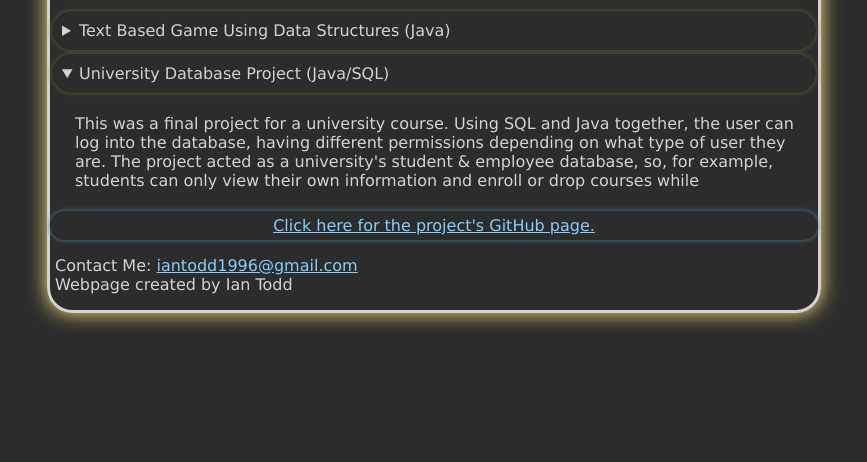
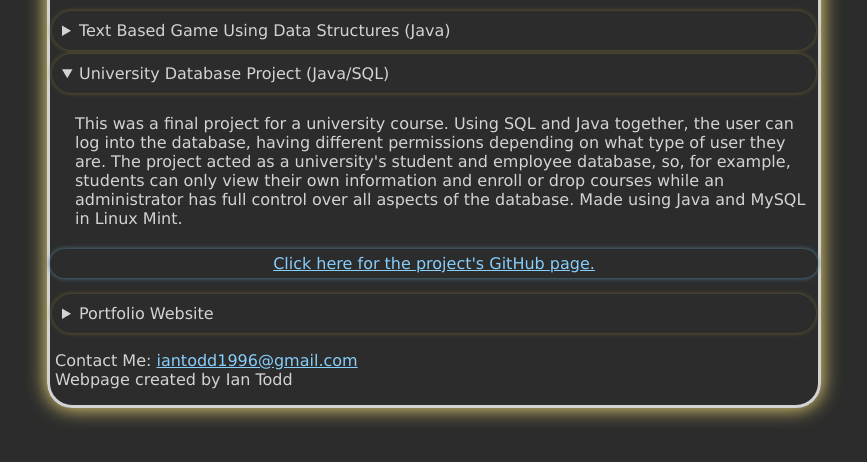
Before and after one commit to iantodd96/iantodd96.github.io, a plain HTML site: page index.html in a window 1280 px wide. Both pictures are taken after a click on the heading "University Database Project (Java/SQL)". Shown: the part 292-754 px from the top of the page, without its empty margins (206-1073 px from the left). Drawn offline with Linux system fonts and the light colour scheme.

Commit message:
Added link to portfolio website's GitHub code page
Added a link to this portfolio website's GitHub code page and improved formatting for readability.

```diff
--- a/index.html
+++ b/index.html
@@ -28,9 +28,18 @@
 	<details>
 		<summary id = "Proj2">University Database Project (Java/SQL)</summary>
 		<p class="sumText">This was a final project for a university course. Using SQL and Java together, the user can log into the database, having different permissions depending on what
-		type of user they are. The project acted as a university's student & employee database, so, for example, students can only view their own information and enroll or drop courses while
+			type of user they are. The project acted as a university's student and employee database, so, for example, students can only view their own information and enroll or drop courses while
+			an administrator has full control over all aspects of the database. Made using Java and MySQL in Linux Mint.
 		</p>
 		<a href="https://github.com/iantodd96/CS-430-SQL-Interface-Project"><p class="projectLink">Click here for the project's GitHub page.</p></a>
+	</details>
+
+	<details>
+		<summary id = "Proj3">Portfolio Website</summary>
+		<p class="sumText">
+			The HTML and CSS code for this portfolio website.
+		</p>
+		<a href="https://github.com/iantodd96/iantodd96.github.io"><p class="projectLink">Click here for the project's GitHub page.</p></a>
 	</details>
 
 	<p class="footerText">Contact Me: <a href="mailto:iantodd1996@gmail.com">iantodd1996@gmail.com</a><br/>
```
Lines whose indentation alone changed are shown as unchanged.
